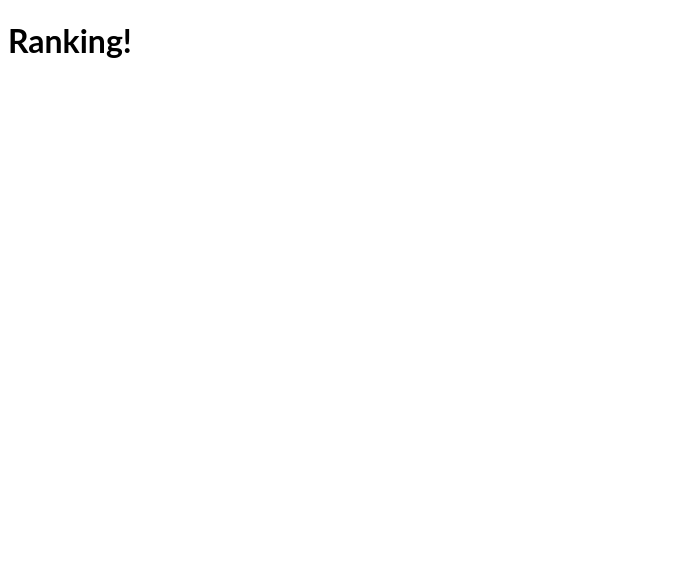
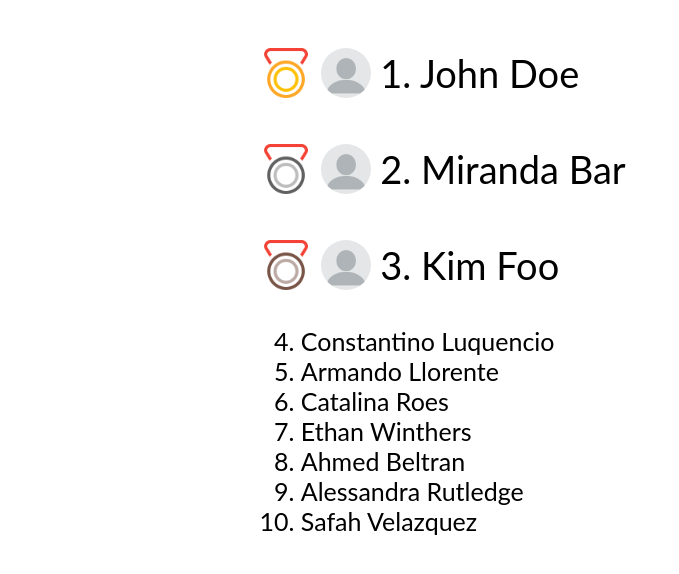
Before and after one commit to campatino/salud-apptiva-hybrid, a plain HTML site: page pages/ranking.html in a window 1280 px wide. Shown: the whole page, without its empty margins (0-679 px from the left). Drawn offline with Linux system fonts and the light colour scheme.

Commit message:
finished ranking view
- Added new assets "gold, silver, bronze"
- Added ranking view
- Added ranking styles

```diff
--- a/css/main.css
+++ b/css/main.css
@@ -170,3 +170,24 @@ iframe {
   right: 40px;
   bottom: 12px;
 }
+
+.high-rank {
+  font-size: 38px;
+}
+
+.low-rank {
+  font-size: 25px;
+}
+
+.medal {
+  position: relative;
+  width: 50px;
+  top: 10px;
+}
+
+.ranking-avatar {
+  position: relative;
+  width: 50px;
+  border-radius: 25px;
+  top: 10px;
+}
--- a/pages/ranking.html
+++ b/pages/ranking.html
@@ -8,6 +8,31 @@
     <link rel="stylesheet" href="../css/main.css">
   </head>
   <body>
-    <h1>Ranking!</h1>
+    <div class="i-container">
+      <p class="high-rank">
+        <img class="medal" src="../assets/img/gold.png">
+        <img class="ranking-avatar" src="../assets/img/profile.png">
+        1. John Doe
+      </p>
+      <p class="high-rank">
+        <img class="medal" src="../assets/img/silver.png">
+        <img class="ranking-avatar" src="../assets/img/profile.png">
+        2. Miranda Bar
+      </p>
+      <p class="high-rank">
+        <img class="medal" src="../assets/img/bronze.png">
+        <img class="ranking-avatar" src="../assets/img/profile.png">
+        3. Kim Foo
+      </p>
+      <ol class="low-rank" start="4">
+        <li>Constantino Luquencio</li>
+        <li>Armando Llorente</li>
+        <li>Catalina Roes</li>
+        <li>Ethan Winthers</li>
+        <li>Ahmed Beltran</li>
+        <li>Alessandra Rutledge</li>
+        <li>Safah Velazquez</li>
+      </ol>
+    </div>
   </body>
 </html>
--- /dev/null
+++ b/sass/_ranking.scss
@@ -0,0 +1,22 @@
+@import "variables";
+
+.high-rank {
+  font-size: 38px;
+}
+
+.low-rank {
+  font-size: 25px;
+}
+
+.medal {
+  position: relative;
+  width: 50px;
+  top: 10px;
+}
+
+.ranking-avatar {
+  position: relative;
+  width: 50px;
+  border-radius: 25px;
+  top: 10px;
+}
--- a/sass/index.scss
+++ b/sass/index.scss
@@ -2,3 +2,4 @@
 @use "login";
 @use "home-content";
 @use "profile";
+@use "ranking";
```
Also changed, not shown: assets/img/bronze.png (added), assets/img/gold.png (added), assets/img/silver.png (added).
